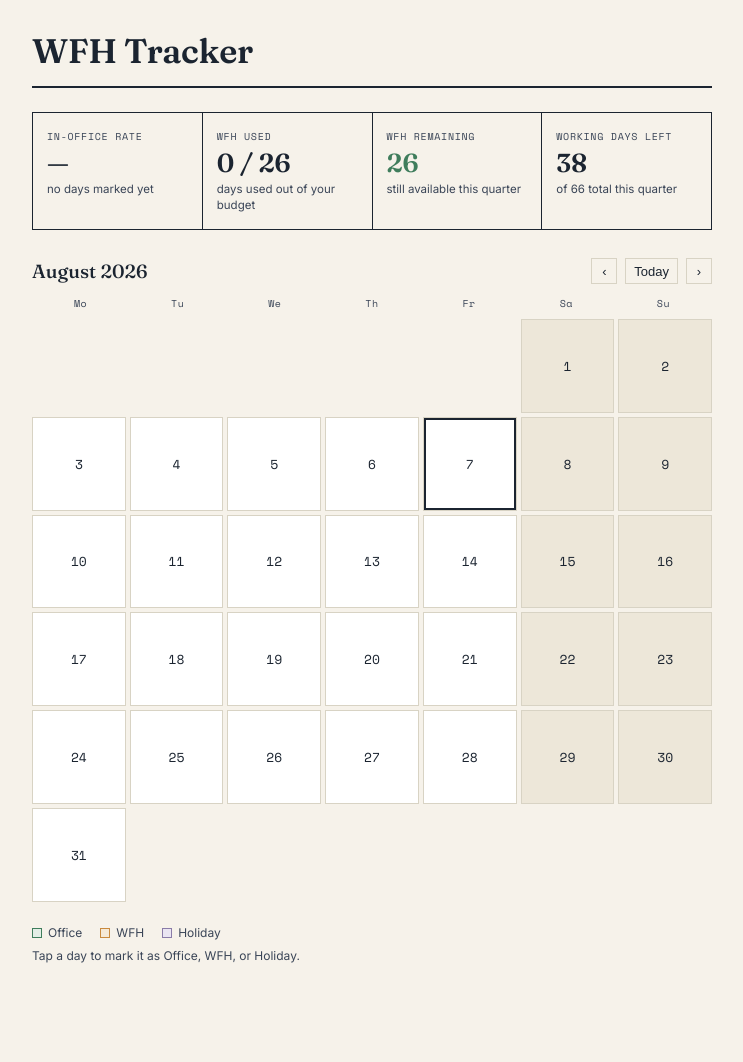
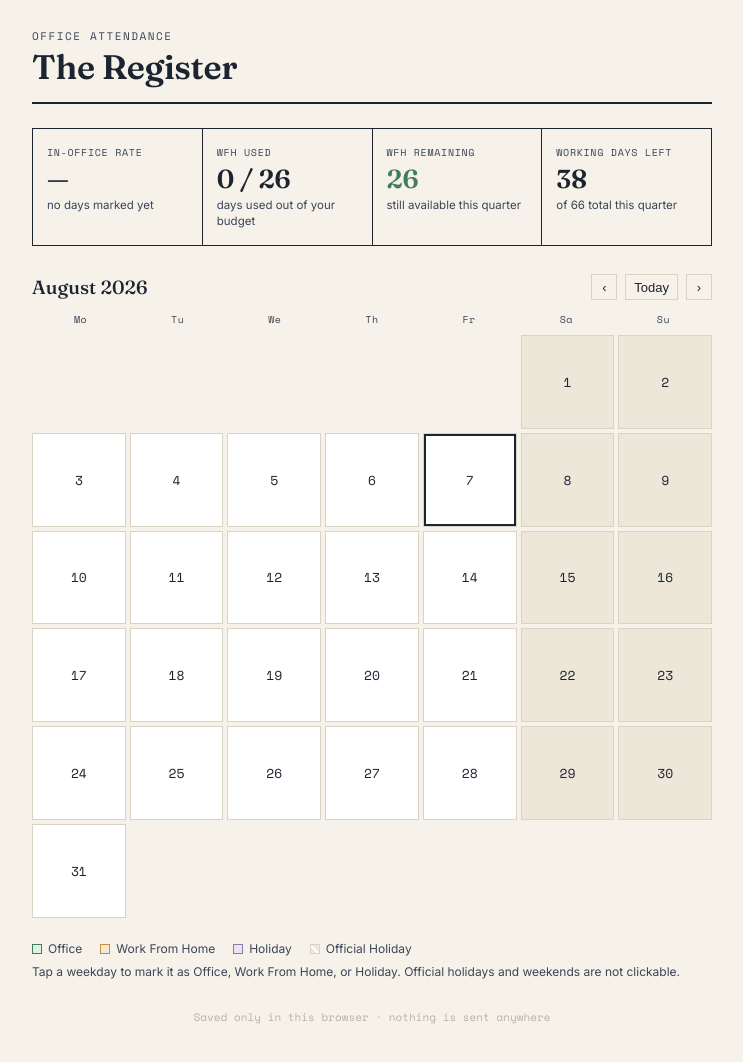
Before and after one commit to Aryan-k-07/WFH-Tracker, a React (Vite) app: page / in a window 1280 px wide. Shown: the top 1062 px of the page, without its empty margins (268-1011 px from the left). Built offline with nearby package versions, Linux system fonts and the light colour scheme.

Commit message:
Update App.jsx

```diff
--- a/src/App.jsx
+++ b/src/App.jsx
@@ -34,8 +34,8 @@ export default function App() {
     <div className="wrap">
       <header>
         <div>
-
-          <h1>WFH Tracker</h1>
+          <div className="eyebrow">Office Attendance</div>
+          <h1>The Register</h1>
         </div>
       </header>
 
@@ -50,12 +50,13 @@ export default function App() {
 
       <div className="legend">
         <span><i className="lg-office" /> Office</span>
-        <span><i className="lg-wfh" /> WFH</span>
+        <span><i className="lg-wfh" /> Work From Home</span>
         <span><i className="lg-holiday" /> Holiday</span>
+        <span><i className="lg-official-holiday" /> Official Holiday</span>
       </div>
-      <div className="hint">Tap a day to mark it as Office, WFH, or Holiday.</div>
+      <div className="hint">Tap a weekday to mark it as Office, Work From Home, or Holiday. Official holidays and weekends are not clickable.</div>
 
-
+      <footer>Saved only in this browser · nothing is sent anywhere</footer>
 
       <DayPickerModal
         date={pickerDate}
```
